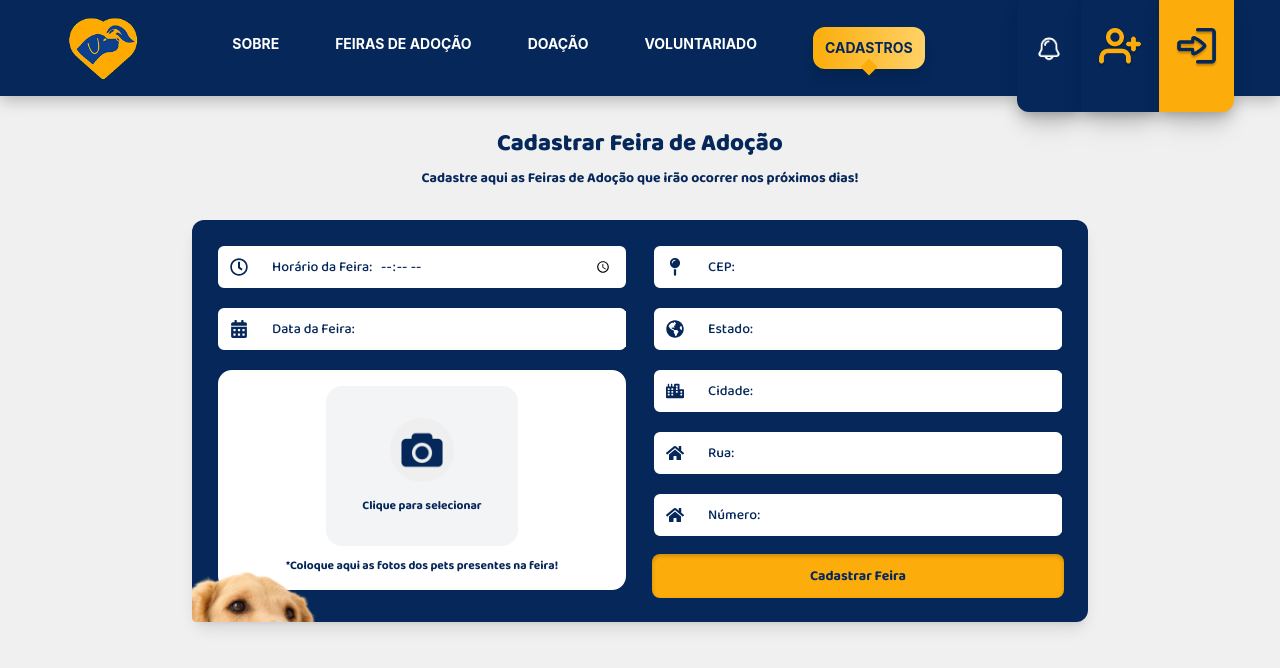
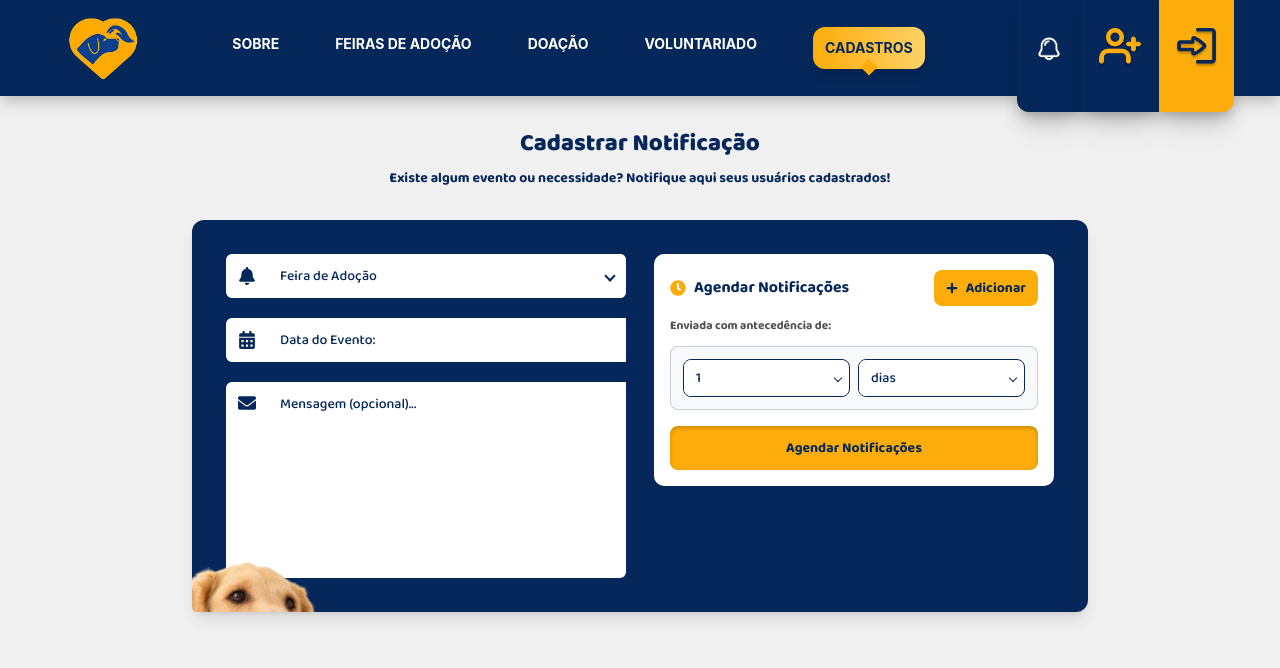
Before and after one commit to Projeto-Extensao-SPTech/front-end, a React (Vite) app: page /cadastro-notificacao in a window 1280 px wide. Shown: the top 668 px of the page. Built offline with nearby package versions, Linux system fonts and the light colour scheme.

Commit message:
subindo tela cadastro notif

```diff
--- a/src/pages/CadastroNotificacao.jsx
+++ b/src/pages/CadastroNotificacao.jsx
@@ -2,115 +2,89 @@ import { useState, useEffect } from 'react';
 import flatpickr from 'flatpickr';
 import 'flatpickr/dist/flatpickr.min.css';
 import { Portuguese } from 'flatpickr/dist/l10n/pt.js';
-import { FaRegClock, FaCalendarAlt, FaMapPin, FaCity, FaHome, FaGlobeAmericas, FaTimes } from 'react-icons/fa';
+import { FaCalendarAlt, FaBell, FaEnvelope, FaClock, FaPlus, FaTrash } from 'react-icons/fa';
 import Button from '../components/ui/Button'
 
 export default function CadastroNotificacao() {
-    const [formData, setFormData] = useState({
-        hora: '',
+    const [form, setForm] = useState({
+        tipo: 'feira-adocao',
         data: '',
-        cep: '',
-        estado: '',
-        cidade: '',
-        rua: '',
-        numero: '',
-        fotos: []
+        mensagem: ''
     });
 
+    const [notificacoes, setNotificacoes] = useState([
+        { id: 1, quantidade: '1', unidade: 'dias' }
+    ]);
 
     useEffect(() => {
-        const fp = flatpickr("#calendario", {
+        const calendario = flatpickr("#data-evento", {
             locale: Portuguese,
             dateFormat: "d/m/Y",
             minDate: "today",
             disableMobile: true,
-            onChange: (dates) => {
-                const dataFormatada = dates.length > 0 ? flatpickr.formatDate(dates[0], "d/m/Y") : '';
-                setFormData(prev => ({ ...prev, data: dataFormatada }));
+            onChange: (datas) => {
+                const dataFormatada = datas.length > 0 ? flatpickr.formatDate(datas[0], "d/m/Y") : '';
+                setForm(prev => ({ ...prev, data: dataFormatada }));
             },
         });
 
-        return () => fp.destroy();
+        return () => calendario.destroy();
     }, []);
 
-    const handleChange = (e) => {
-        setFormData(prev => ({ ...prev, [e.target.name]: e.target.value }));
+    const atualizarForm = (e) => {
+        setForm(prev => ({ ...prev, [e.target.name]: e.target.value }));
     };
 
-    const handleFotos = (e) => {
-        const novasFotos = Array.from(e.target.files);
-        setFormData(prev => ({ ...prev, fotos: [...prev.fotos, ...novasFotos] }));
-        e.target.value = '';
+    const atualizarNotificacao = (id, campo, valor) => {
+        setNotificacoes(prev =>
+            prev.map(notif =>
+                notif.id === id ? { ...notif, [campo]: valor } : notif
+            )
+        );
     };
 
-    const removerFoto = (index) => {
-        setFormData(prev => ({
-            ...prev,
-            fotos: prev.fotos.filter((_, i) => i !== index)
-        }));
+    const adicionarNotificacao = () => {
+        const novoId = Math.max(...notificacoes.map(n => n.id), 0) + 1;
+        setNotificacoes(prev => [...prev, { id: novoId, quantidade: '1', unidade: 'dias' }]);
     };
 
-    const handleSubmit = async (e) => {
-        e.preventDefault();
-
-        const dadosParaEnviar = {
-            ...formData,
-            fotos: formData.fotos
-        };
-
-        try {
-            const response = await fetch('/api/feiras-adocao', {
-                method: 'POST',
-                headers: {
-                    'Content-Type': 'application/json',
-                },
-                body: JSON.stringify(dadosParaEnviar)
-            });
-
-            if (response.ok) {
-                alert('Feira cadastrada com sucesso!');
-                setFormData({
-                    hora: '', data: '', cep: '', estado: '', cidade: '', rua: '', numero: '', fotos: []
-                });
-            } else {
-                alert('Erro ao cadastrar feira');
-            }
-        } catch (error) {
-            console.error('Erro:', error);
-            alert('Erro de conexão');
+    const removerNotificacao = (id) => {
+        if (notificacoes.length > 1) {
+            setNotificacoes(prev => prev.filter(notif => notif.id !== id));
         }
     };
 
-    const FotoPreview = ({ foto, index }) => (
-        <div className="relative group">
-            <img
-                src={URL.createObjectURL(foto)}
-                alt={`Preview ${index + 1}`}
-                className="w-12 h-12 object-cover rounded-lg border-2 border-[#052759]"
-            />
-            <button
-                type="button"
-                onClick={() => removerFoto(index)}
-                className="absolute -top-1 -right-1 bg-red-500 text-white rounded-full w-4 h-4 flex items-center justify-center opacity-0 group-hover:opacity-100 transition-opacity"
+    const enviarFormulario = async (e) => {
+        e.preventDefault();
+
+        const dados = {
+            ...form,
+            notificacoes: notificacoes
+        };
+
+        console.log('Dados para enviar:', dados);
+    };
+
+    const SelectComIcone = ({ icone: Icone, nome, opcoes, valor, onChange }) => (
+        <div className="flex items-center border-2 border-[#052759] rounded-lg bg-white overflow-hidden relative">
+            <span className="p-3 text-[#052759]">
+                <Icone className="text-lg" />
+            </span>
+            <select
+                name={nome}
+                className="w-full pr-10 py-3 text-sm text-[#052759] focus:outline-none font-medium pl-3 bg-white appearance-none cursor-pointer"
+                value={valor}
+                onChange={onChange}
             >
-                <FaTimes className="text-xs" />
-            </button>
+                {opcoes.map(opcao => (
+                    <option key={opcao.value} value={opcao.value}>
+                        {opcao.label}
+                    </option>
+                ))}
+            </select>
+            <div className="absolute right-3 top-1/2 transform -translate-y-1/2 pointer-events-none">
+                <div className="w-2 h-2 border-r-2 border-b-2 border-[#052759] rotate-45"></div>
             </div>
-    );
-
-    const InputComIcone = ({ icon: Icon, name, placeholder, type = "text" }) => (
-        <div className="flex items-center border-2 border-[#052759] rounded-lg bg-white overflow-hidden">
-            <span className="p-3 text-[#052759]">
-                <Icon className="text-lg" />
-            </span>
-            <input
-                type={type}
-                name={name}
-                placeholder={placeholder}
-                className="w-full pr-3 py-2 text-sm text-[#052759] focus:outline-none placeholder-[#052759] font-medium pl-3 bg-white"
-                value={formData[name]}
-                onChange={handleChange}
-            />
         </div>
     );
 
@@ -119,107 +93,146 @@ export default function CadastroNotificacao() {
 
             <div className="text-center mb-8">
                 <h1 className="text-2xl font-black text-[#052759] mb-2">
-                    Cadastrar Feira de Adoção
+                    Cadastrar Notificação
                 </h1>
                 <p className="text-[#052759] text-sm">
-                    Cadastre aqui as Feiras de Adoção que irão ocorrer nos próximos dias!
+                    Existe algum evento ou necessidade? Notifique aqui seus usuários cadastrados!
                 </p>
             </div>
 
-            <div className="w-11/12 max-w-4xl bg-[#052759] p-6 rounded-xl shadow-lg relative">
+            <div className="w-11/12 max-w-4xl bg-[#052759] p-8 rounded-xl shadow-lg relative">
 
-                <form onSubmit={handleSubmit} className="grid lg:grid-cols-2 gap-6">
+                <form onSubmit={enviarFormulario} className="grid lg:grid-cols-2 gap-6">
 
                     <div className="space-y-4">
 
-                        <div className="flex items-center border-2 border-[#052759] rounded-lg bg-white overflow-hidden">
-                            <span className="p-3 text-[#052759]">
-                                <FaRegClock className="text-lg" />
-                            </span>
-                            <div className="flex items-center w-full pr-3 py-2">
-                                <span className="text-sm text-[#052759] font-medium pl-3 whitespace-nowrap">
-                                    Horário da Feira:
-                                </span>
-                                <input
-                                    type="time"
-                                    name="hora"
-                                    className="ml-2 text-sm text-[#052759] focus:outline-none font-medium bg-white flex-1"
-                                    value={formData.hora}
-                                    onChange={handleChange}
+                        <SelectComIcone
+                            icone={FaBell}
+                            nome="tipo"
+                            valor={form.tipo}
+                            onChange={atualizarForm}
+                            opcoes={[
+                                { value: 'feira-adocao', label: 'Feira de Adoção' },
+                                { value: 'evento-especial', label: 'Evento Especial' }
+                            ]}
                         />
-                            </div>
-                        </div>
 
                         <div className="flex items-center border-2 border-[#052759] rounded-lg bg-white">
                             <span className="p-3 text-[#052759]">
                                 <FaCalendarAlt className="text-lg" />
                             </span>
                             <input
-                                id="calendario"
+                                id="data-evento"
                                 name="data"
-                                placeholder="Data da Feira:"
-                                className="w-full pr-3 py-2 text-sm text-[#052759] focus:outline-none placeholder-[#052759] font-medium pl-3 bg-white"
-                                value={formData.data}
-                                onChange={handleChange}
+                                placeholder="Data do Evento:"
+                                className="w-full pr-3 py-3 text-sm text-[#052759] focus:outline-none placeholder-[#052759] font-medium pl-3 bg-white cursor-pointer"
+                                value={form.data}
+                                onChange={atualizarForm}
                             />
                         </div>
 
-                        <div className="bg-white rounded-2xl p-4 border-2 border-[#052759]">
-                            <div className="text-center">
-                                <label htmlFor="fotos" className="cursor-pointer w-48 h-40 bg-gray-100 rounded-2xl flex flex-col items-center justify-center hover:bg-gray-200 transition mx-auto">
-                                    {formData.fotos.length > 0 ? (
-                                        <>
-                                            <img src="/img-doacao-livre-upload-photo.png" alt="Câmera" className="w-16 h-16 mb-2" />
-                                            <span className="text-[#052759] font-bold text-xs">Adicionar mais fotos</span>
-                                        </>
-                                    ) : (
-                                        <>
-                                            <img src="/img-doacao-livre-upload-photo.png" alt="Câmera" className="w-16 h-16 mb-4" />
-                                            <span className="text-[#052759] font-bold text-xs">Clique para selecionar</span>
-                                        </>
-                                    )}
-                                </label>
-                                <input
-                                    id="fotos"
-                                    type="file"
-                                    accept="image/*"
-                                    onChange={handleFotos}
-                                    className="hidden"
-                                    multiple
+                        <div className="flex items-start border-2 border-[#052759] rounded-lg bg-white min-h-[200px]">
+                            <span className="p-3 text-[#052759] self-start">
+                                <FaEnvelope className="text-lg" />
+                            </span>
+                            <textarea
+                                name="mensagem"
+                                placeholder="Mensagem (opcional)..."
+                                className="w-full pr-3 py-3 text-sm text-[#052759] focus:outline-none placeholder-[#052759] font-medium pl-3 bg-white resize-none"
+                                value={form.mensagem}
+                                onChange={atualizarForm}
+                                rows={3}
                             />
-                            </div>
-
-                            {formData.fotos.length > 0 && (
-                                <div className="mt-4">
-                                    <p className="text-[#052759] text-xs text-center mb-2">
-                                        {formData.fotos.length} foto(s) selecionada(s)
-                                    </p>
-                                    <div className="grid grid-cols-4 gap-2 max-h-24 overflow-y-auto p-2 border border-gray-300 rounded-lg">
-                                        {formData.fotos.map((foto, index) => (
-                                            <FotoPreview key={index} foto={foto} index={index} />
-                                        ))}
-                                    </div>
-                                </div>
-                            )}
-
-                            <p className="text-[#052759] text-xs text-center mt-3">
-                                *Coloque aqui as fotos dos pets presentes na feira!
-                            </p>
                         </div>
                     </div>
 
                     <div className="space-y-4">
-                        <InputComIcone icon={FaMapPin} name="cep" placeholder="CEP:" />
-                        <InputComIcone icon={FaGlobeAmericas} name="estado" placeholder="Estado:" />
-                        <InputComIcone icon={FaCity} name="cidade" placeholder="Cidade:" />
-                        <InputComIcone icon={FaHome} name="rua" placeholder="Rua:" />
-                        <InputComIcone icon={FaHome} name="numero" placeholder="Número:" />
 
+                        <div className="bg-white rounded-xl p-4 border-2 border-[#052759]">
+
+                            <div className="flex items-center justify-between mb-3">
+                                <h3 className="text-[#052759] font-bold flex items-center gap-2">
+                                    <FaClock className="text-[#FCAD0B]" />
+                                    Agendar Notificações
+                                </h3>
+                                <button
+                                    type="button"
+                                    onClick={adicionarNotificacao}
+                                    className="flex items-center gap-2 bg-[#FCAD0B] text-[#052759] px-3 py-2 rounded-lg hover:bg-[#FFD166] transition-colors font-bold text-sm"
+                                >
+                                    <FaPlus className="text-xs" />
+                                    Adicionar
+                                </button>
+                            </div>
+
+                            <p className="text-xs text-[#525252] mb-3">Enviada com antecedência de: </p>
+
+                            <div className="space-y-3">
+                                {notificacoes.map((notif) => (
+                                    <div key={notif.id} className="bg-[#F8F9FA] rounded-lg p-3 border border-[#052759]/20 relative group">
+
+                                        {notificacoes.length > 1 && (
+                                            <button
+                                                type="button"
+                                                onClick={() => removerNotificacao(notif.id)}
+                                                className="absolute -top-2 -right-2 bg-red-500 text-white rounded-full w-5 h-5 flex items-center justify-center opacity-0 group-hover:opacity-100 transition-opacity"
+                                            >
+                                                <FaTrash className="text-xs" />
+                                            </button>
+                                        )}
+
+                                        <div className="flex items-center gap-2">
+                                            <div className="flex-1">
+                                                <div className="flex items-center border border-[#052759] rounded-lg bg-white overflow-hidden">
+                                                    <select
+                                                        name={`quantidade-${notif.id}`}
+                                                        className="w-full px-3 py-2 text-sm text-[#052759] focus:outline-none font-medium bg-white appearance-none cursor-pointer"
+                                                        value={notif.quantidade}
+                                                        onChange={(e) => atualizarNotificacao(notif.id, 'quantidade', e.target.value)}
+                                                    >
+                                                        <option value="1">1</option>
+                                                        <option value="2">2</option>
+                                                        <option value="3">3</option>
+                                                        <option value="5">5</option>
+                                                        <option value="7">7</option>
+                                                    </select>
+                                                    <div className="pr-2 pointer-events-none">
+                                                        <div className="w-1.5 h-1.5 border-r border-b border-[#052759] rotate-45"></div>
+                                                    </div>
+                                                </div>
+                                            </div>
+                                            <div className="flex-1">
+                                                <div className="flex items-center border border-[#052759] rounded-lg bg-white overflow-hidden">
+                                                    <select
+                                                        name={`unidade-${notif.id}`}
+                                                        className="w-full px-3 py-2 text-sm text-[#052759] focus:outline-none font-medium bg-white appearance-none cursor-pointer"
+                                                        value={notif.unidade}
+                                                        onChange={(e) => atualizarNotificacao(notif.id, 'unidade', e.target.value)}
+                                                    >
+                                                        <option value="horas">horas</option>
+                                                        <option value="dias">dias</option>
+                                                        <option value="semanas">semanas</option>
+                                                        <option value="meses">meses</option>
+                                                    </select>
+                                                    <div className="pr-2 pointer-events-none">
+                                                        <div className="w-1.5 h-1.5 border-r border-b border-[#052759] rotate-45"></div>
+                                                    </div>
+                                                </div>
+                                            </div>
+                                        </div>
+                                    </div>
+                                ))}
+                            </div>
+
+                            <div className="mt-4">
                                 <Button
+                                    type="submit"
                                     className="shadow-[inset_0_2px_4px_0_rgba(0,0,0,0.2)] bg-[#FCAD0B] hover:bg-[#052759] hover:[#052759] text-sm mx-auto w-full py-3"
                                 >
-                            Cadastrar Feira
+                                    Agendar Notificações
                                 </Button>
+                            </div>
+                        </div>
                     </div>
                 </form>
 
```
Lines whose indentation alone changed are shown as unchanged.
